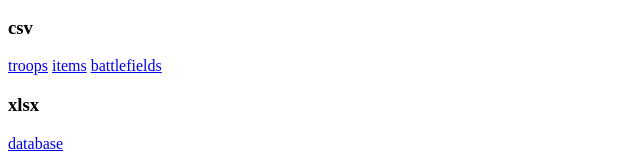
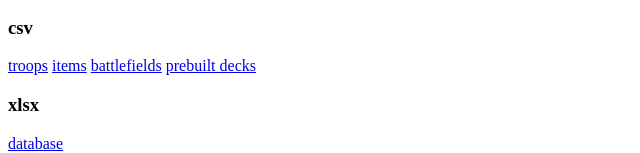
Before and after one commit to Themadpunter-Studios/claw-and-order, a plain HTML site: page index.html in a window 1280 px wide. Shown: the part 216-369 px from the top of the page, without its empty margins (0-640 px from the left). Drawn offline with Linux system fonts and the light colour scheme.

Commit message:
Update index.html

```diff
--- a/index.html
+++ b/index.html
@@ -18,6 +18,7 @@
       <a href="https://docs.google.com/spreadsheets/d/e/2PACX-1vQ3ruxGRvyzIYbliuYwDKa1wNcLU4miC3NgFYmCNjIKyXxuyj1jzYKXTiMuSVLTdtTwa4GVCgJfsULP/pub?gid=0&single=true&output=csv">troops</a>
       <a href="https://docs.google.com/spreadsheets/d/e/2PACX-1vQ3ruxGRvyzIYbliuYwDKa1wNcLU4miC3NgFYmCNjIKyXxuyj1jzYKXTiMuSVLTdtTwa4GVCgJfsULP/pub?gid=585331600&single=true&output=csv">items</a>
       <a href="https://docs.google.com/spreadsheets/d/e/2PACX-1vQ3ruxGRvyzIYbliuYwDKa1wNcLU4miC3NgFYmCNjIKyXxuyj1jzYKXTiMuSVLTdtTwa4GVCgJfsULP/pub?gid=238256660&single=true&output=csv">battlefields</a>
+      <a href="https://docs.google.com/spreadsheets/d/e/2PACX-1vQ3ruxGRvyzIYbliuYwDKa1wNcLU4miC3NgFYmCNjIKyXxuyj1jzYKXTiMuSVLTdtTwa4GVCgJfsULP/pub?gid=1537212169&single=true&output=csv">prebuilt decks</a>
     </p>
     <h3>xlsx</h3>
     <p><a href="https://docs.google.com/spreadsheets/d/e/2PACX-1vQ3ruxGRvyzIYbliuYwDKa1wNcLU4miC3NgFYmCNjIKyXxuyj1jzYKXTiMuSVLTdtTwa4GVCgJfsULP/pub?output=xlsx">database</a></p>
```
